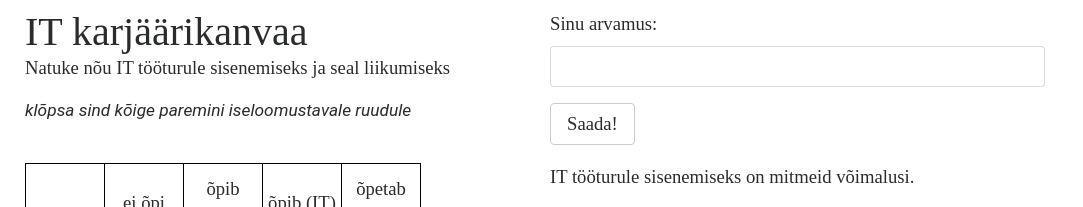
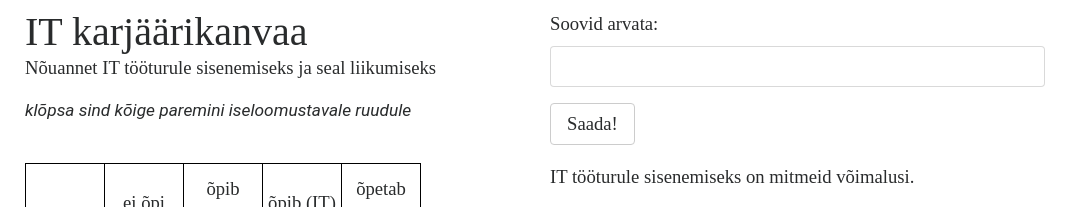
Before and after one commit to agiil/IT, a Jekyll site: the page Karjaar.html, which Jekyll copies as it is, in a window 1280 px wide. Shown: the top 207 px of the page, without its empty margins (0-1083 px from the left). Built offline with Jekyll 4.4.1, drawn with Linux system fonts in a browser that asks for light colours.

Commit message:
Parandus "Karjäärikanvaas".

```diff
--- a/Karjaar.html
+++ b/Karjaar.html
@@ -31,7 +31,7 @@
         <div class='col-sm-5'>
           <h1>IT karjäärikanvaa</h1>
 
-          <p class='alapealkiri'>Natuke nõu IT tööturule sisenemiseks ja seal liikumiseks</p>
+          <p class='alapealkiri'>Nõuannet IT tööturule sisenemiseks ja seal liikumiseks</p>
 
           <p class='abitekst'><i>klõpsa sind kõige paremini iseloomustavale ruudule</i></p>
         </div>
@@ -40,7 +40,7 @@
 
           <form autocomplete="off">
             <div class="form-group">
-              <label for="Arvamus">Sinu arvamus:</label>
+              <label for="Arvamus">Soovid arvata:</label>
               <textarea class="form-control" id="Arvamus" rows="1"></textarea>
             </div>
             <button id='Saada' type='button'
```
